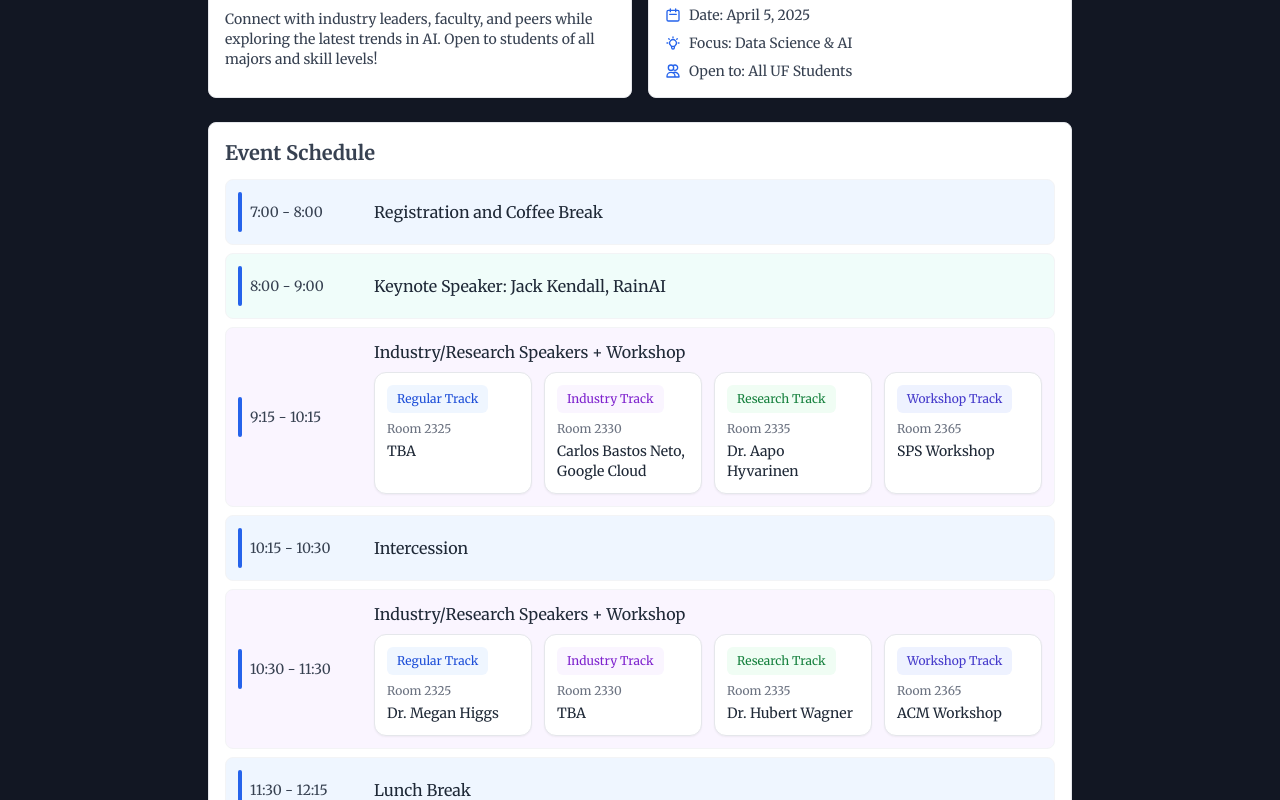
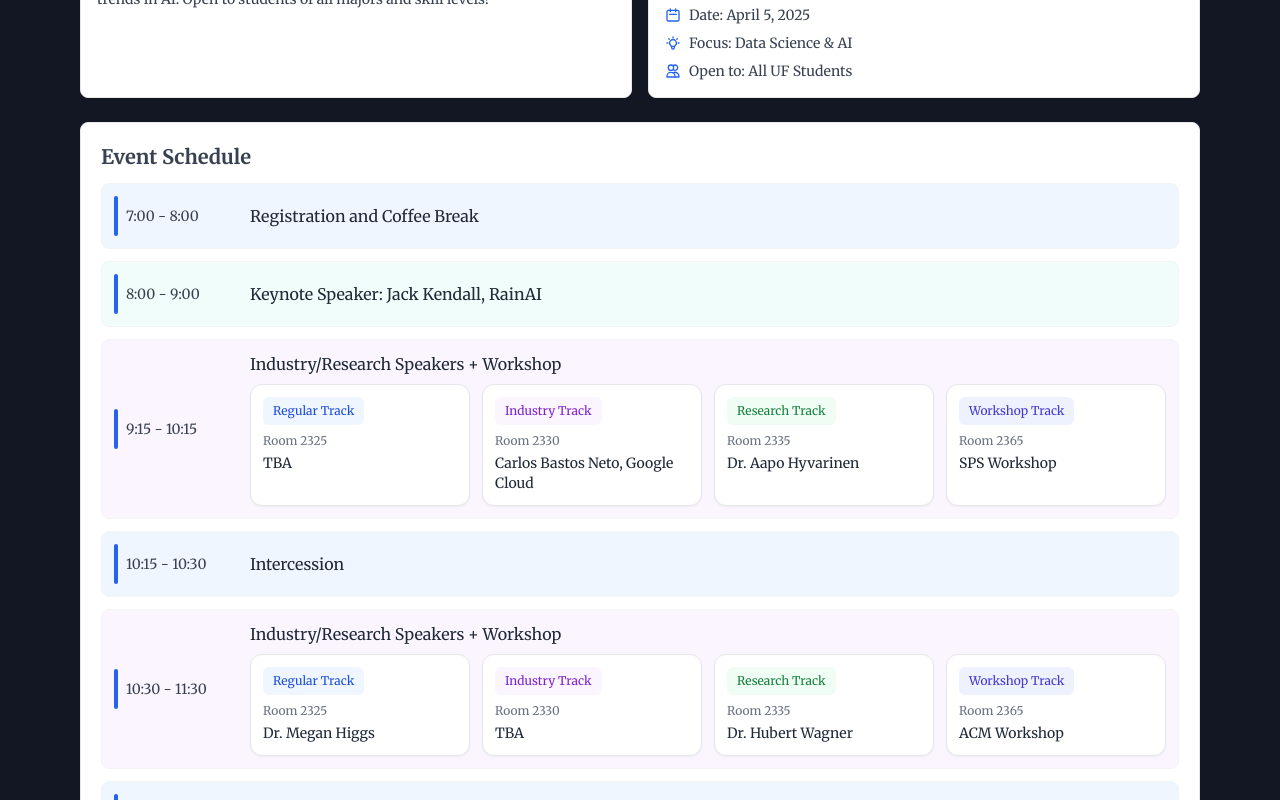
Before and after one commit to harryytsao/ufdsi.com, a Next.js app: page /symposium in a window 1280 px wide. Shown: the part 400-1200 px from the top of the page. Built offline with nearby package versions, Linux system fonts and the light colour scheme.

Commit message:
increase width

```diff
--- a/src/components/symposium/index.tsx
+++ b/src/components/symposium/index.tsx
@@ -128,7 +128,7 @@ const SymposiumSchedule = () => {
   ];
 
   return (
-    <div className="max-w-4xl mx-auto px-4 pt-24 sm:pt-28 pb-8">
+    <div className="max-w-6xl mx-auto px-4 pt-24 sm:pt-28 pb-8">
       <div className="mb-6 text-center">
         <h1 className="text-2xl sm:text-3xl font-bold mb-2 mt-10">DSI Spring Symposium 2025</h1>
         <p className="text-base sm:text-lg mb-4">Join us for a day of learning, networking, and innovation</p>
@@ -196,9 +196,9 @@ const SymposiumSchedule = () => {
       </div>
 
       <div className="border rounded-lg shadow-sm bg-white mb-6">
-        <div className="p-3 sm:p-4">
+        <div className="p-3 sm:p-5">
           <h2 className="text-lg sm:text-xl text-gray-700 font-semibold mb-3">Event Schedule</h2>
-          <div className="grid grid-cols-1 gap-2">
+          <div className="grid grid-cols-1 gap-3">
             {schedule.map((item, index) => (
               <div key={index} className={`${item.color} rounded-lg p-3 transition-all duration-200 hover:shadow-md border border-gray-100`}>
                 <div className="flex flex-col sm:flex-row sm:items-center gap-2">
```
